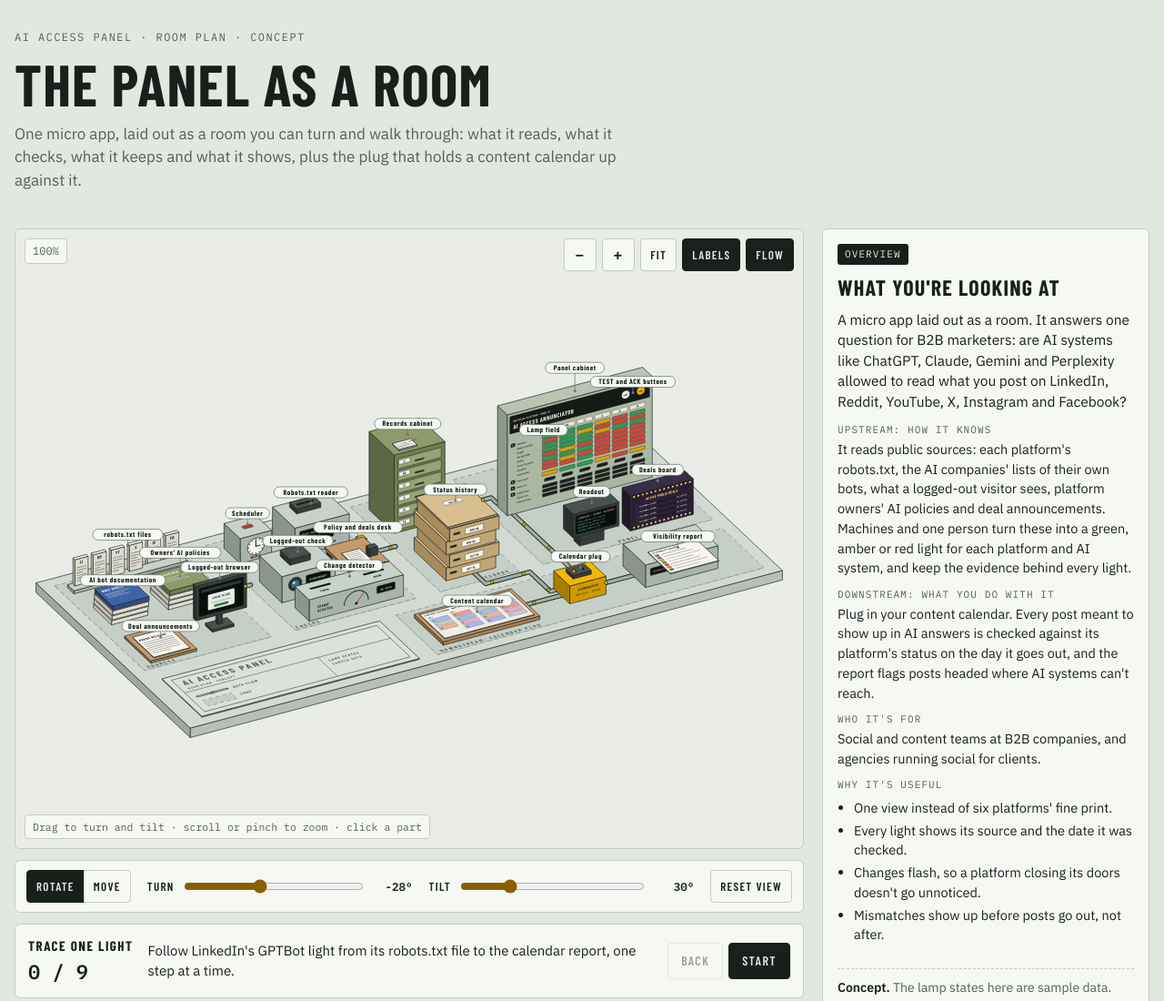
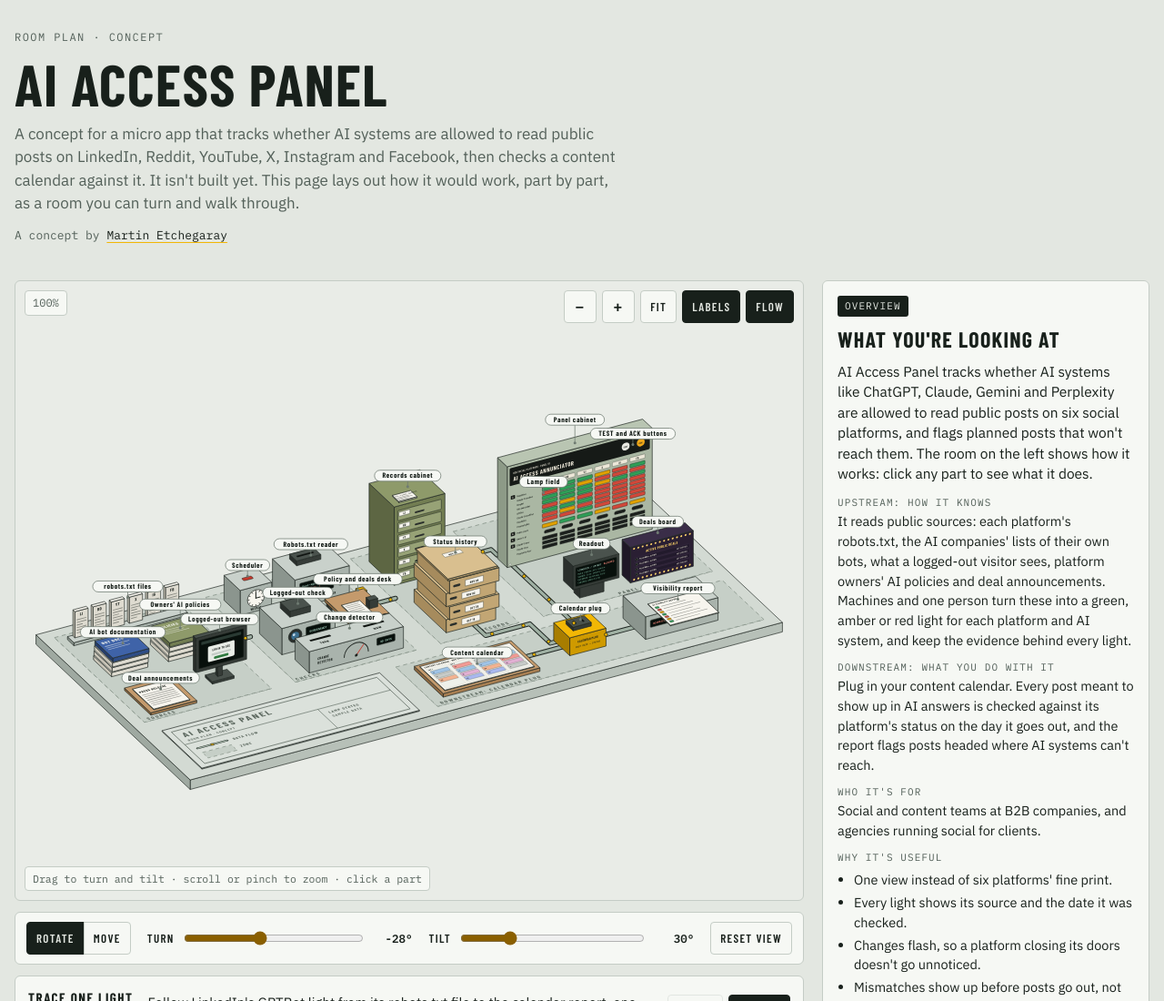
Before and after one commit to martin-wrtr/lab, a plain HTML site: page ai-access-panel/index.html in a window 1280 px wide. Shown: the top 1100 px of the page at 91% size. Drawn offline with nearby package versions, Linux system fonts and the light colour scheme.

Commit message:
Add files via upload

```diff
--- a/ai-access-panel/index.html
+++ b/ai-access-panel/index.html
@@ -3,13 +3,14 @@
 <head>
 <meta charset="utf-8">
 <meta name="viewport" content="width=device-width, initial-scale=1, viewport-fit=cover">
-<title>AI Access Panel Room</title>
+<title>AI Access Panel</title>
 <link rel="preconnect" href="https://fonts.googleapis.com">
 <link rel="preconnect" href="https://fonts.gstatic.com" crossorigin>
 <link rel="stylesheet" href="https://fonts.googleapis.com/css2?family=Barlow+Condensed:wght@500;600;700&family=IBM+Plex+Mono:wght@400;500;600&family=IBM+Plex+Sans:wght@400;500;600&display=swap">
-<meta name="description" content="The AI access panel laid out as a room you can turn, tilt and zoom: what it reads, checks, keeps and shows, plus a calendar plug downstream.">
-<meta property="og:title" content="AI Access Panel Room">
-<meta property="og:description" content="The AI access panel laid out as a room you can turn, tilt and zoom: what it reads, checks, keeps and shows, plus a calendar plug downstream.">
+<meta name="description" content="A concept for a micro app that tracks whether AI systems are allowed to read public posts on LinkedIn, Reddit, YouTube, X, Instagram and Facebook, then checks a content calendar against it. It isn't built yet. This page lays out how it would work, part by part, as a room you can turn and walk through.">
+<meta property="og:title" content="AI Access Panel">
+<meta name="author" content="Martin Etchegaray">
+<meta property="og:description" content="A concept for a micro app that tracks whether AI systems are allowed to read public posts on LinkedIn, Reddit, YouTube, X, Instagram and Facebook, then checks a content calendar against it. It isn't built yet. This page lays out how it would work, part by part, as a room you can turn and walk through.">
 <meta property="og:type" content="website">
 <style>:root{box-sizing:border-box;padding-top:env(safe-area-inset-top,0px);padding-bottom:env(safe-area-inset-bottom,0px)}*,*::before,*::after{box-sizing:inherit}body{margin:0;font:14px system-ui,sans-serif}img{max-width:100%}[hidden]{display:none!important}</style>
 <style>
@@ -53,6 +54,9 @@
 h2{margin:0;font-family:var(--f-display);font-weight:700;font-size:30px;line-height:1;letter-spacing:.04em;text-transform:uppercase;text-wrap:balance}
 h3{margin:0;font-family:var(--f-display);font-weight:700;font-size:20px;letter-spacing:.05em;text-transform:uppercase}
 .lede{margin:0;font-size:17px;color:var(--muted);max-width:66ch}
+.byline{margin:0;font-family:var(--f-mono);font-size:13px;color:var(--muted)}
+.byline a{color:var(--fg);text-decoration-color:var(--hazard);text-underline-offset:3px}
+.byline a:focus-visible{outline:3px solid var(--hazard);outline-offset:2px}
 .datanote{margin:0;font-size:13px;color:var(--muted)}
 .datanote b{font-weight:600;color:var(--fg)}
 .bench{display:grid;grid-template-columns:minmax(0,1fr) 360px;gap:20px;align-items:start}
@@ -183,9 +187,10 @@
 
 <div class="wrap">
   <header>
-    <div class="eyebrow">AI access panel · room plan · concept</div>
-    <h1>The panel as a room</h1>
-    <p class="lede">One micro app, laid out as a room you can turn and walk through: what it reads, what it checks, what it keeps and what it shows, plus the plug that holds a content calendar up against it.</p>
+    <div class="eyebrow">Room plan · concept</div>
+    <h1>AI Access Panel</h1>
+    <p class="lede">A concept for a micro app that tracks whether AI systems are allowed to read public posts on LinkedIn, Reddit, YouTube, X, Instagram and Facebook, then checks a content calendar against it. It isn't built yet. This page lays out how it would work, part by part, as a room you can turn and walk through.</p>
+    <p class="byline">A concept by <a href="https://martinetchegaray.com">Martin Etchegaray</a></p>
   </header>
 
   <section class="bench" aria-label="Isometric teardown">
@@ -818,7 +823,7 @@
   });
   function overview() {
     var h = '<span class="layerchip">Overview</span><h3>What you\'re looking at</h3>' +
-      '<p class="ovLead">A micro app laid out as a room. It answers one question for B2B marketers: are AI systems like ChatGPT, Claude, Gemini and Perplexity allowed to read what you post on LinkedIn, Reddit, YouTube, X, Instagram and Facebook?</p>' +
+      '<p class="ovLead">AI Access Panel tracks whether AI systems like ChatGPT, Claude, Gemini and Perplexity are allowed to read public posts on six social platforms, and flags planned posts that won\'t reach them. The room on the left shows how it works: click any part to see what it does.</p>' +
       '<dl class="kvs">' +
       '<div class="kv"><dt>Upstream: how it knows</dt><dd>It reads public sources: each platform\'s robots.txt, the AI companies\' lists of their own bots, what a logged-out visitor sees, platform owners\' AI policies and deal announcements. Machines and one person turn these into a green, amber or red light for each platform and AI system, and keep the evidence behind every light.</dd></div>' +
       '<div class="kv"><dt>Downstream: what you do with it</dt><dd>Plug in your content calendar. Every post meant to show up in AI answers is checked against its platform\'s status on the day it goes out, and the report flags posts headed where AI systems can\'t reach.</dd></div>' +
```
Also changed, not shown: ai-access-panel/embed.html (+5 -2 lines).
